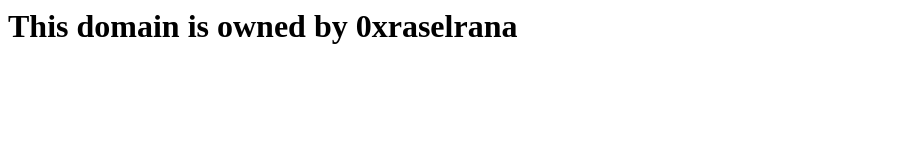
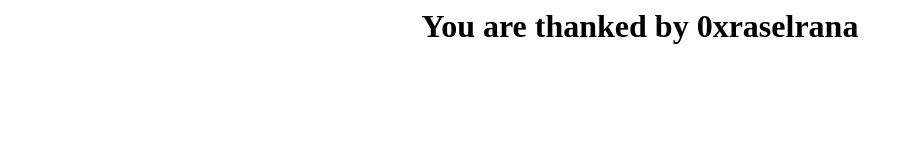
Before and after one commit to 0xraselrana/Subdomaintakeover, a plain HTML site: page index.html in a window 1280 px wide. Shown: the whole page, without its empty margins (0-913 px from the left). Drawn offline with Linux system fonts and the light colour scheme.

Commit message:
Update header text and center alignment

```diff
--- a/index.html
+++ b/index.html
@@ -1 +1 @@
-<h1>This domain is owned by 0xraselrana</h1>
+<h1 align="center">You are thanked by 0xraselrana</h1>
```
